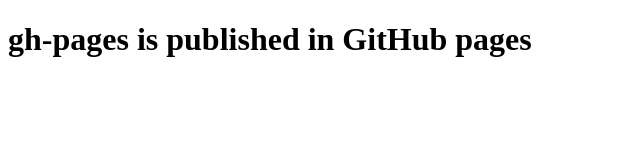
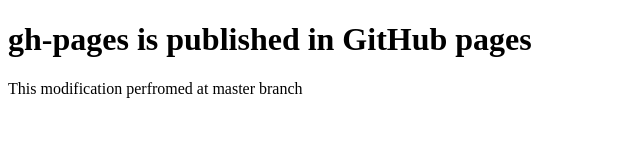
Before and after one commit to Masaki20/git-study, a plain HTML site: page index.html in a window 1280 px wide. Shown: the whole page, without its empty margins (0-640 px from the left). Drawn offline with Linux system fonts and the light colour scheme.

Commit message:
add paragraph

```diff
--- a/index.html
+++ b/index.html
@@ -7,6 +7,6 @@
 </head>
 <body>
     <h1>gh-pages is published in GitHub pages</h1>
-
+    <p>This modification perfromed at master branch</p>
 </body>
 </html>
```
